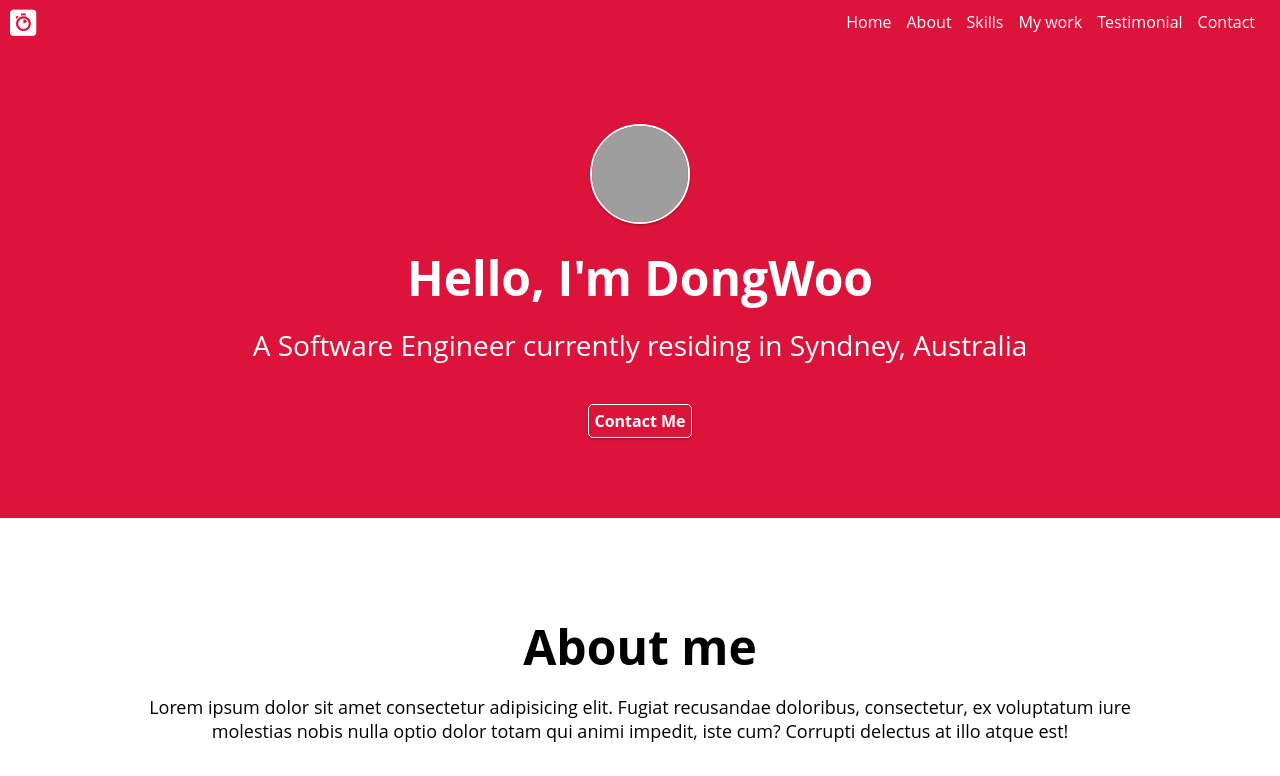
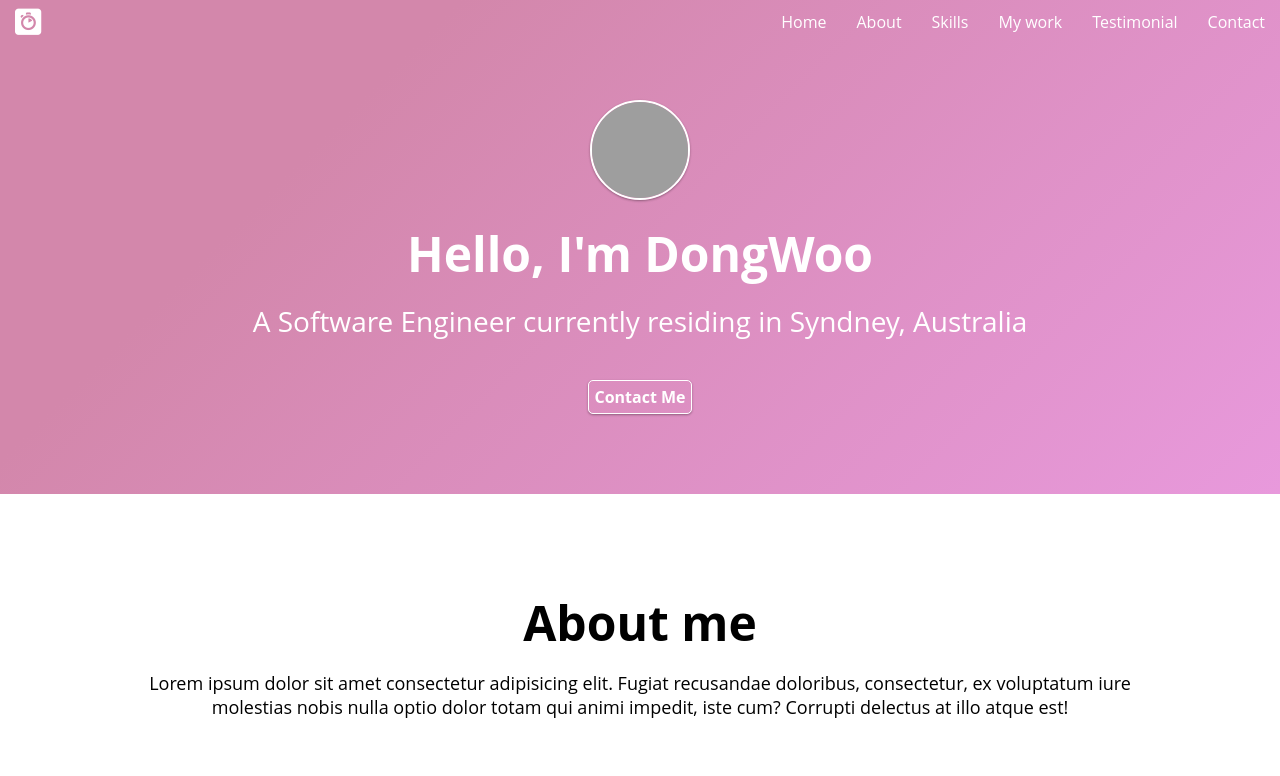
Before and after one commit to ddngwoo/dream-coding, a plain HTML site: page index.html in a window 1280 px wide. Shown: the top 776 px of the page. Drawn offline with Linux system fonts and the light colour scheme; grey boxes are pictures that could not be loaded.

Commit message:
header scroll 반응 & home gradient 변경

```diff
--- a/index.html
+++ b/index.html
@@ -331,5 +331,6 @@
             </p>
             </div>
         </section>
+        <script src="main.js"></script>
     </body>
 </html>
--- /dev/null
+++ b/main.js
@@ -0,0 +1,22 @@
+const header = document.querySelector(".header");
+
+// 컨텐트 너비, 스크롤바, 패딩 포함
+console.log(header.offsetHeight);
+
+// offsetHeight + 실제 랜더링된 크기 표시
+console.log(header.getBoundingClientRect());
+
+// 패딩만 포함
+console.log(header.clientWidth, header.clientHeight);
+
+// 컨텐트의 실제 크기, 스크롤바가 있어도 포함된 영역 크기 알려줌
+console.log(header.scrollWidth, header.scrollHeight);
+
+// header의 높이만큼 스크롤이 되었을 경우 header 배경색 && 패딩을 바꿔준다.
+document.addEventListener("scroll", () => {
+  if (window.scrollY > header.getBoundingClientRect().height) {
+    header.classList.add("header--dark");
+  } else {
+    header.classList.remove("header--dark");
+  }
+});
--- a/styles.css
+++ b/styles.css
@@ -117,18 +117,25 @@ figure {
 }
 /* header */
 .header {
-  background-color: crimson;
+  background-color: transparent;
   display: flex;
   width: 100%;
   justify-content: space-between;
   align-items: center;
   height: 44px;
-  padding: 0 10px;
+  position: fixed;
+  top: 0;
+  left: 0;
+  transition: all var(--animation-duration) ease-in-out;
 }
 
 .header__logo a {
   font-size: 30px;
   transition: color var(--animation-duration) linear;
+  padding: 0 15px;
+  display: flex;
+  align-items: center;
+  justify-content: center;
 }
 
 .header__menu {
@@ -138,7 +145,7 @@ figure {
 .header__item a {
   display: block;
   height: 44px;
-  margin-right: 15px;
+  padding: 0 15px;
   line-height: 44px;
   cursor: pointer;
   transition: color var(--animation-duration) linear;
@@ -149,10 +156,21 @@ figure {
   color: var(--color-pink);
 }
 
+.header.header--dark {
+  padding: 0 8px;
+  background-color: #e899dc;
+  width: 80%;
+  border-radius: 30px;
+  left: 50%;
+  transform: translateX(-50%);
+  z-index: 1;
+}
 /* home */
 
 #home {
-  background-color: crimson;
+  background-color: #e899dc;
+  background-image: linear-gradient(315deg, #e899dc 0%, #d387ab 74%);
+  padding-top: 100px;
 }
 
 .home__avatar {
@@ -451,7 +469,7 @@ figure {
 
 /* media query */
 @media screen and (max-width: 768px) {
-  .header {
+  /* .header {
     display: block;
     padding: 0;
     height: initial;
@@ -464,7 +482,7 @@ figure {
   .header__menu {
     display: none;
     text-align: center;
-  }
+  } */
   .about__majors {
     flex-direction: column;
     align-items: center;
```
